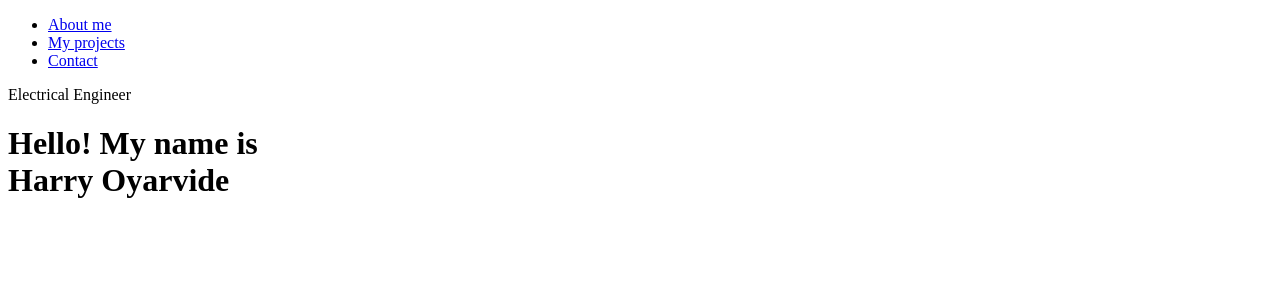
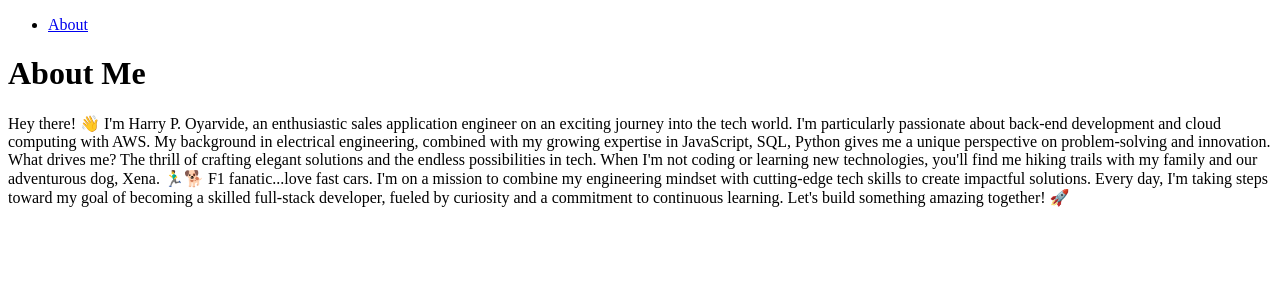
Before and after one commit to HPOGFD/reactFolio, a React (Vite) app: page / in a window 1280 px wide. Shown: the top 300 px of the page. Built offline with nearby package versions, Linux system fonts and the light colour scheme.

Commit message:
Abput me page implemented

```diff
--- a/package.json
+++ b/package.json
@@ -3,6 +3,7 @@
   "version": "1.0.0",
   "description": "",
   "main": "index.js",
+  "type": "module",
   "scripts": {
     "dev": "vite",
     "start": "vite",
@@ -12,7 +13,8 @@
   },
   "dependencies": {
     "react": "^18.2.0",
-    "react-dom": "^18.2.0"
+    "react-dom": "^18.2.0",
+    "react-router-dom": "^6.11.1"
   },
   "devDependencies": {
     "@vitejs/plugin-react": "^4.3.4",
--- a/src/App.jsx
+++ b/src/App.jsx
@@ -1,10 +1,17 @@
-import Nav from './components/nav';
+import Nav from './components/NavTabs';
+import { Outlet } from 'react-router-dom';
 
+function App() {
+  console.log('App.js is running');
+    return (
+        <>
+            <Nav />
+            <main>
+            <Outlet />
+            </main>
 
-export default function App() {
-  return (
-    <div>
-      <Nav />
-    </div>
-  );
+        </>
+    );
 }
+
+export default App;
--- a/src/components/Nav.jsx
+++ /dev/null
@@ -1,20 +0,0 @@
-export default function Nav() {
-  return (
-    <header>
-        <div>
-            <nav>
-                <ul>
-                    <li><a href="#">About me</a></li>
-                    <li><a href="#">My projects</a></li>
-                    <li><a href="#">Contact</a></li>
-                </ul>
-            </nav>
-
-        <div>
-            <p>Electrical Engineer</p>
-            <h1>Hello! My name is<br /><span>Harry</span> Oyarvide</h1>
-        </div>
-        </div>
-    </header>
-  );
-}
--- /dev/null
+++ b/src/components/NavTabs.jsx
@@ -0,0 +1,14 @@
+import { Link } from 'react-router-dom';
+
+function NavTabs() {
+
+    return (
+        <ul>
+            <li>
+                <Link to="/">About</Link>
+            </li>
+        </ul>
+    )
+}
+
+export default NavTabs;
--- a/src/main.jsx
+++ b/src/main.jsx
@@ -1,4 +1,24 @@
-import ReactDOM from "react-dom";
-import App from "./app";
 
-ReactDOM.createRoot(document.getElementById("root")).render(< App/>);
+import About from './pages/About';
+import ReactDOM from 'react-dom/client';
+import App from './app';
+
+
+import {createBrowserRouter, RouterProvider } from 'react-router-dom';
+
+const router = createBrowserRouter([
+    {
+        path: '/',
+        element: <App />,
+        errorElement: <Error />,
+        children: [
+            {
+                index: true,
+                element: <About />
+    }
+]
+}
+]);
+
+ReactDOM.createRoot(document.getElementById("root")).render(
+    < RouterProvider router={router} />);
--- /dev/null
+++ b/src/pages/About.jsx
@@ -0,0 +1,13 @@
+export default function About() {
+    console.log('About.jsx is running');
+    return (
+        <div>
+            <h1>About Me</h1>
+            <p>
+            Hey there! 👋 I'm Harry P. Oyarvide, an enthusiastic sales application engineer on an exciting journey into the tech world. I'm particularly passionate about back-end development and cloud computing with AWS. My background in electrical engineering, combined with my growing expertise in JavaScript, SQL, Python gives me a unique perspective on problem-solving and innovation.
+            What drives me? The thrill of crafting elegant solutions and the endless possibilities in tech. When I'm not coding or learning new technologies, you'll find me hiking trails with my family and our adventurous dog, Xena. 🏃‍♂️🐕 F1 fanatic...love fast cars.
+            I'm on a mission to combine my engineering mindset with cutting-edge tech skills to create impactful solutions. Every day, I'm taking steps toward my goal of becoming a skilled full-stack developer, fueled by curiosity and a commitment to continuous learning. Let's build something amazing together! 🚀
+            </p>
+        </div>
+    );
+}
```
Also changed, not shown: src/pages/Error.jsx (added, +15 -0 lines), 1 other file (tests, documents, lock files or other folders).
